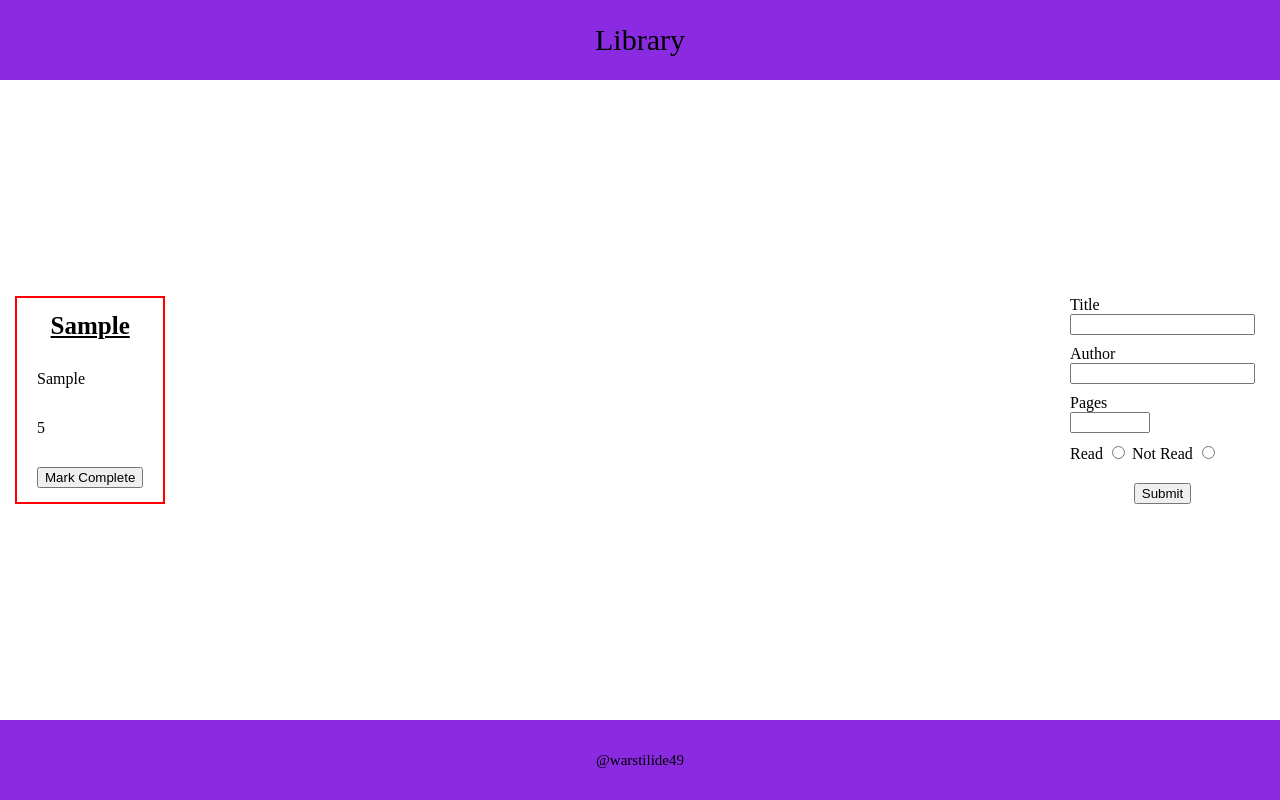
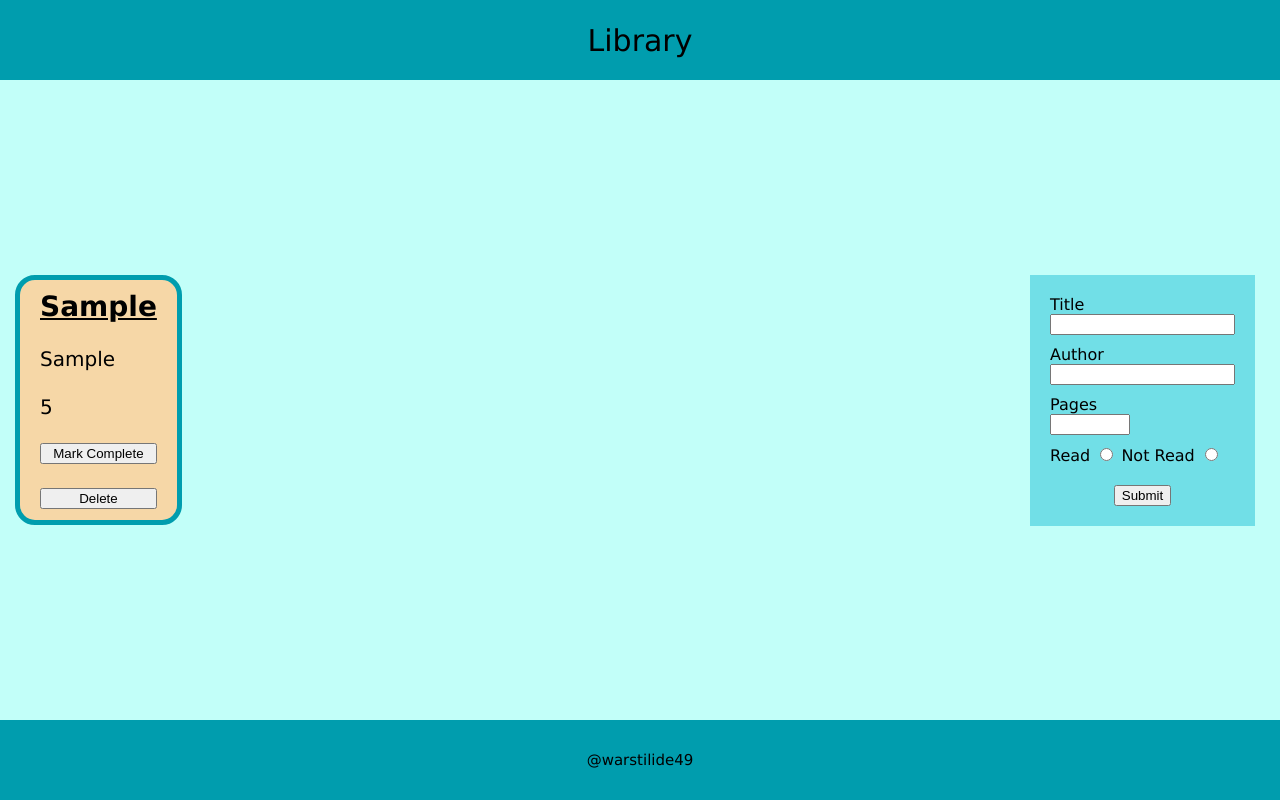
Before and after one commit to Warstilide49/library, a plain HTML site: page index.html in a window 1280 px wide. Both pictures are taken after typing "Sample", "Sample", "5" into the empty fields and a click on the button "Submit". Drawn offline with Linux system fonts and the light colour scheme.

Commit message:
functional

```diff
--- a/app.js
+++ b/app.js
@@ -1,4 +1,8 @@
 my_library=[];
+
+buttons=[];
+delete_btns=[];
+all_cards=[];
 
 submitter=document.querySelector('button');
 submitter.addEventListener('click',add_book_to_library);
@@ -23,16 +27,30 @@ function add_book_to_library(){
 	let book=new Book(form_title.value,form_author.value,form_pages.value,form_read.checked);
 	my_library.push(book);
 	card=document.createElement('div');
+	all_cards.push(card);
 	card.classList.add('card');
 	for(property in book){
 		if(property=="read"){
-			button=document.createElement('button')
+			button=document.createElement('button');
 			card.appendChild(button);
-			button.textContent="Mark Complete";
-			if(book[property]===true){
+			button.textContent=(book[property]===true) ? "Mark Incomplete" : "Mark Complete";
+			if (book[property]===true)
 				card.classList.add('read');
-				button.textContent="Mark Incomplete";
-			}
+			buttons.push(button);
+			fix_listener();
+			/*button.addEventListener('click',()=>{
+				if(book[property]===false){
+					card.classList.add('read');
+					button.textContent="Mark Incomplete";
+					book[property]=true;
+				}
+				else{
+					card.classList.remove('read');
+					button.textContent="Mark Complete";
+					book[property]=false;
+				}
+			});*/
+
 		}
 		else{
 			element=document.createElement('div');
@@ -42,8 +60,47 @@ function add_book_to_library(){
 		}
 
 	}
+	delete_btn=document.createElement('button');
+	card.appendChild(delete_btn);
+	delete_btn.textContent="Delete";
+	delete_btns.push(delete_btn);
+
+	delete_btns.forEach((btn)=>{
+		btn.addEventListener('click',delete_card);
+	})
+
 	card_holder.appendChild(card);
+
+
 	form_title.value='';
 	form_author.value='';
 	form_pages.value='';
 }
+
+function fix_listener(){
+	buttons.forEach((btn)=>{
+		btn.addEventListener('click',button_purpose);
+	});
+}
+
+function button_purpose(event){
+	if(my_library[buttons.indexOf(event.target)][property]==false){
+		all_cards[buttons.indexOf(event.target)].classList.add('read');
+		event.target.textContent="Mark Incomplete";
+		my_library[buttons.indexOf(event.target)][property]=true;
+	}
+	else{
+		all_cards[buttons.indexOf(event.target)].classList.remove('read');
+		event.target.textContent="Mark Complete";
+		my_library[buttons.indexOf(event.target)][property]=false;
+	}
+}
+
+function delete_card(event){
+	required_index=delete_btns.indexOf(event.target);
+	all_cards[required_index].remove();
+	all_cards.splice(required_index,1);
+	buttons.splice(required_index,1);
+	my_library.splice(required_index,1);
+	delete_btns.splice(required_index,1);
+}
--- a/style.css
+++ b/style.css
@@ -3,7 +3,14 @@
 	border: 2px solid red;
 }
 */
+@font-face {
+  font-family: Graublau Sans Web;
+  src: url(GraublauWeb.otf) format("opentype");
+}
+
 body{
+	background-color: #C2FFF9;
+	font-family: Lucida Grande, sans-serif;
 	display: flex;
 	flex-flow: column wrap;
 	justify-content: space-between;
@@ -12,7 +19,7 @@ body{
 }
 
 #header{
-	background-color: blueviolet;
+	background-color: #009DAE;
 	display: flex;
 	justify-content: center;
 	align-items: center;
@@ -29,10 +36,12 @@ body{
 }
 
 #add_form{
+	background-color: #71DFE7;
 	display: flex;
 	flex-direction: column;
 	align-items: center;
 	gap: 10px;
+	padding: 20px;
 }
 
 label {
@@ -60,27 +69,32 @@ input{
 }
 
 .card{
+	background-color: #F6D7A7;
 	display: flex;
 	flex-direction: column;
 	justify-content: space-around;
 	gap: 3px;
 	padding: 0 20px;
-	border: 2px solid red;
+	border: 5px solid #009DAE;
+	border-radius: 20px;
+	height: 30vh;
+	font-size: 20px;
 }
 
 .title{
 	font-weight: 700;
 	text-decoration: underline;
-	font-size: 25px;
+	font-size: 28px;
 	text-align: center;
 }
 
 .read{
-	background-color: green;
+	background-color: #2FDD92;
+	border: 5px solid #34BE82;
 }
 
 #footer{
-	background-color: blueviolet;
+	background-color: #009DAE;
 	display: flex;
 	justify-content: center;
 	align-items: center;
```
